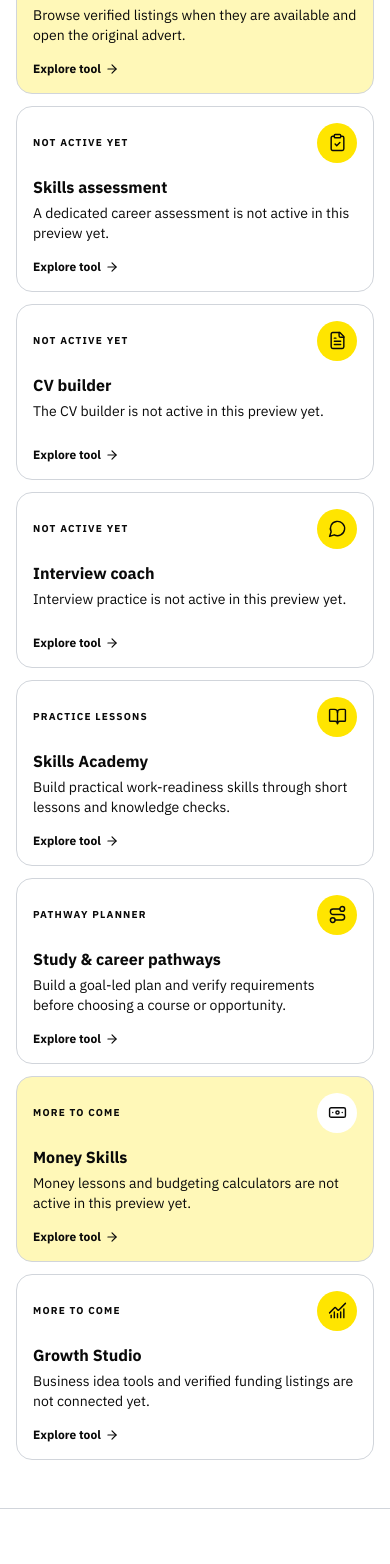
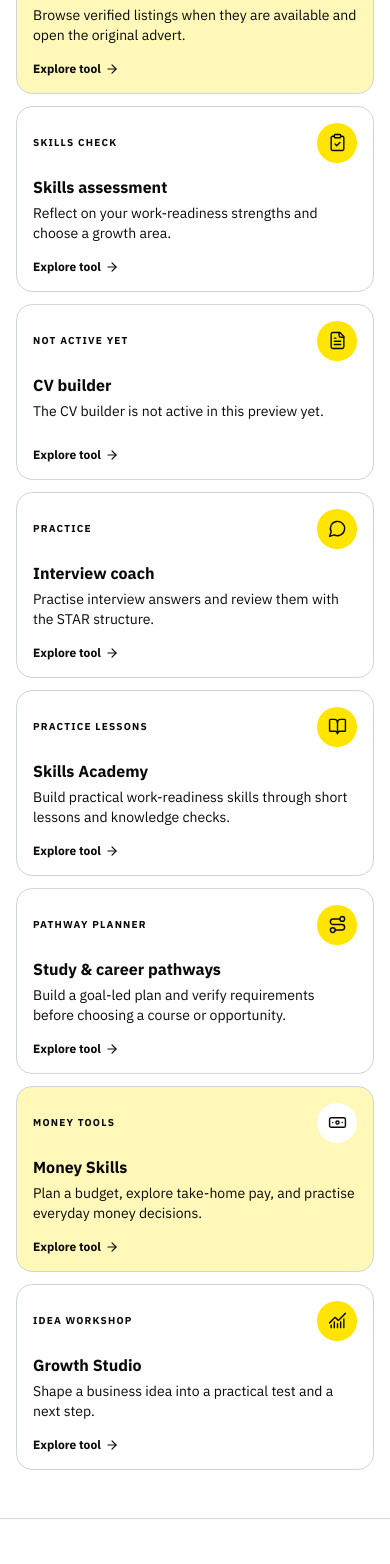
Before and after one commit to Fixerone1/Hackathon, a Next.js app: page / in a window 390 px wide. Shown: the part 1460-3024 px from the top of the page. Built offline with nearby package versions, Linux system fonts and the light colour scheme; no server answers.

Commit message:
index.html

```diff
--- a/src/app/app/layout.tsx
+++ b/src/app/app/layout.tsx
@@ -6,11 +6,9 @@ import { ForgeProvider } from '@/components/ForgeContext';
 export default function Layout({ children }: { children: ReactNode }) {
   return (
     <PublicShell variant="workspace">
-      <div className="pb-20 md:pb-0">
-        <WorkspaceGuard>
-          <ForgeProvider>{children}</ForgeProvider>
-        </WorkspaceGuard>
-      </div>
+      <WorkspaceGuard>
+        <ForgeProvider>{children}</ForgeProvider>
+      </WorkspaceGuard>
     </PublicShell>
   );
 }
--- a/src/app/page.tsx
+++ b/src/app/page.tsx
@@ -64,17 +64,17 @@ const audiences = [
   {
     icon: Compass,
     title: 'Not sure which career to choose?',
-    text: 'Use your profile to gather your interests, skills, and goals as you consider possible directions. A dedicated career assessment is not active in this preview.',
+    text: 'Use the skills check and pathway planner to reflect on your strengths and research possible next steps. The results are for guidance, not a formal career assessment.',
   },
   {
     icon: Lightbulb,
     title: 'Have a business idea or need funding?',
-    text: 'You can explore a business direction, but verified business-funding listings are not connected yet. Check funding offers directly with the official provider.',
+    text: 'Use Growth Studio to shape an idea into a small test. Verified business-funding listings are not connected yet, so check offers directly with official providers.',
   },
   {
     icon: Banknote,
     title: 'Want to feel more confident with money?',
-    text: 'Explore the Money Skills area for practical next steps. Its lessons and budgeting calculators are not active in this preview yet.',
+    text: 'Explore practical money lessons, budgeting tools, savings goals, and take-home pay estimates in Money Skills.',
   },
 ];
 
@@ -237,7 +237,7 @@ export default function HomePage() {
         <div className="mt-6 rounded-2xl border-2 border-sunshine bg-white p-5 sm:p-6">
           <h3 className="font-bold text-midnight">What to expect in this preview</h3>
           <p className="mt-2 text-sm leading-6 text-midnight">
-            This is an early preview. Opportunity listings are curated and checked before publication, but the feed may be empty, availability can change, and a match is not guaranteed. Each listing links to its original source. Study pathways do not yet include verified courses or university deadlines. CV, interview, career-assessment, Skills Academy, and Money Skills tools are not active yet, and there are no verified business-funding listings. Ukukhanya does not apply to institutions or employers for you, guarantee funding, or replace official application information. Always confirm details directly with the institution, employer, or funder.
+            This is an early preview. Opportunity listings are curated and checked before publication, but the feed may be empty, availability can change, and a match is not guaranteed. Each listing links to its original source. Skills Academy, career self-assessment, interview practice, Money Skills, and Growth Studio offer practical guidance, not accredited qualifications or guaranteed outcomes. Study pathways do not yet include a verified course catalogue or university deadlines, and there are no verified business-funding listings. Ukukhanya does not apply to institutions or employers for you or replace official application information. Always confirm details directly with the institution, employer, or funder.
           </p>
         </div>
         <div className="mt-4 rounded-2xl border border-slate-200 bg-white p-5 sm:p-6">
--- a/src/components/PublicShell.tsx
+++ b/src/components/PublicShell.tsx
@@ -68,8 +68,8 @@ export function PublicShell({ children, variant = 'public' }: { children: ReactN
         </nav>}
       </header>
       {variant === 'workspace' && <WorkspaceNav />}
-      <main id="main-content" className="min-h-[50vh] bg-canvas">{children}</main>
-      <footer className={`site-footer relative isolate overflow-hidden ${variant === 'workspace' ? 'pb-20 md:pb-0' : ''}`}>
+      <main id="main-content" className={`min-h-[50vh] bg-canvas ${variant === 'workspace' ? 'pb-[calc(5rem+env(safe-area-inset-bottom))] md:pb-0' : ''}`}>{children}</main>
+      <footer className="site-footer relative isolate overflow-hidden">
         <img src={`${process.env.NEXT_PUBLIC_BASE_PATH || ''}/images/careerforge-people.jpg`} alt="" aria-hidden="true" className="absolute inset-0 h-full w-full object-cover opacity-35" />
         <div className="absolute inset-0 bg-black/60" aria-hidden="true" />
         <div className="relative mx-auto max-w-6xl px-4 pb-6 pt-10 sm:px-6 sm:pb-7 sm:pt-12 lg:px-8">
--- a/src/components/WorkspaceNav.tsx
+++ b/src/components/WorkspaceNav.tsx
@@ -11,28 +11,39 @@ export function WorkspaceNav() {
   return (
     <>
       <nav aria-label="Workspace sections" className="sticky top-[68px] z-20 hidden border-b border-slate-200 bg-white md:block">
-        <div className="mx-auto flex max-w-6xl gap-1 overflow-x-auto px-4 py-2">
+        <div className="mx-auto grid max-w-6xl grid-cols-5 gap-2 px-4 py-2 lg:px-8">
           {workspaceNavigation.map(({ href, label, Icon }) => {
             const active = href === '/app' ? pathname === href : pathname.startsWith(href);
             return (
-              <Link key={href} href={href} aria-current={active ? 'page' : undefined}
-                className={`flex min-h-11 shrink-0 items-center gap-2 rounded-lg px-4 text-sm transition-colors ${active ? 'bg-sunshine-light font-bold text-black' : 'font-medium text-slate-700 hover:bg-slate-50'}`}>
-                <Icon size={17} strokeWidth={1.8} aria-hidden="true" />{label}{active && <span className="h-1.5 w-1.5 rounded-full bg-sunshine-dark" aria-hidden="true" />}
+              <Link
+                key={href}
+                href={href}
+                aria-current={active ? 'page' : undefined}
+                className={`flex min-h-12 min-w-0 items-center justify-center gap-2 rounded-xl border px-2 text-xs transition-colors lg:text-sm ${active ? 'border-sunshine bg-sunshine-light font-bold text-black' : 'border-transparent font-medium text-slate-700 hover:border-slate-200 hover:bg-slate-50'}`}
+              >
+                <Icon size={18} strokeWidth={active ? 2.1 : 1.8} className="shrink-0" aria-hidden="true" />
+                <span className="truncate">{label}</span>
+                {active && <span className="h-1.5 w-1.5 shrink-0 rounded-full bg-sunshine-dark" aria-hidden="true" />}
               </Link>
             );
           })}
         </div>
       </nav>
-      <nav aria-label="Workspace sections" className="fixed inset-x-0 bottom-0 z-50 border-t border-slate-200 bg-white pb-[env(safe-area-inset-bottom)] shadow-[0_-4px_16px_rgba(10,10,10,0.08)] md:hidden">
-        <div className="mx-auto flex max-w-xl">
+      <nav aria-label="Workspace sections" className="fixed inset-x-0 bottom-0 z-50 border-t border-slate-200 bg-white/95 pb-[env(safe-area-inset-bottom)] shadow-[0_-4px_16px_rgba(10,10,10,0.08)] backdrop-blur md:hidden">
+        <div className="mx-auto grid w-full max-w-xl grid-cols-5">
           {workspaceNavigation.map(({ href, label, shortLabel, Icon }) => {
             const active = href === '/app' ? pathname === href : pathname.startsWith(href);
             return (
-              <Link key={href} href={href} aria-current={active ? 'page' : undefined} aria-label={label}
-                className={`flex min-h-16 min-w-0 flex-1 flex-col items-center justify-center gap-1 px-0.5 text-center text-[10px] font-medium leading-none transition-colors sm:text-[11px] ${active ? 'bg-sunshine-light font-bold text-black' : 'text-slate-600 hover:bg-slate-50 hover:text-slate-900'}`}>
-                <Icon size={18} strokeWidth={active ? 2.2 : 1.7} aria-hidden="true" />
-                <span className="whitespace-nowrap">{shortLabel}</span>
-                {active && <span className="h-1 w-1 rounded-full bg-sunshine-dark" aria-hidden="true" />}
+              <Link
+                key={href}
+                href={href}
+                aria-current={active ? 'page' : undefined}
+                aria-label={label}
+                className={`flex min-h-16 min-w-0 flex-col items-center justify-center gap-1 px-0.5 text-center text-[10px] font-medium leading-none transition-colors sm:text-[11px] ${active ? 'bg-sunshine-light font-bold text-black' : 'text-slate-600 hover:bg-slate-50 hover:text-slate-900'}`}
+              >
+                <Icon size={19} strokeWidth={active ? 2.2 : 1.7} aria-hidden="true" />
+                <span className="max-w-full truncate">{shortLabel}</span>
+                {active && <span className="h-1 w-4 rounded-full bg-sunshine-dark" aria-hidden="true" />}
               </Link>
             );
           })}
--- a/src/lib/navigation.ts
+++ b/src/lib/navigation.ts
@@ -20,8 +20,8 @@ export const workspaceNavigation = [
     label: 'Money Skills',
     shortLabel: 'Money',
     Icon: Banknote,
-    text: 'Money lessons and budgeting calculators are not active in this preview yet.',
-    tag: 'MORE TO COME',
+    text: 'Plan a budget, explore take-home pay, and practise everyday money decisions.',
+    tag: 'MONEY TOOLS',
     focus: ['money'],
   },
   {
@@ -29,8 +29,8 @@ export const workspaceNavigation = [
     label: 'Growth Studio',
     shortLabel: 'Ideas',
     Icon: ChartNoAxesCombined,
-    text: 'Business idea tools and verified funding listings are not connected yet.',
-    tag: 'MORE TO COME',
+    text: 'Shape a business idea into a practical test and a next step.',
+    tag: 'IDEA WORKSHOP',
     focus: ['business'],
   },
   { href: '/app/profile', label: 'Profile', shortLabel: 'Profile', Icon: UserRound },
@@ -53,8 +53,8 @@ export const employmentNavigation = [
     label: 'Skills assessment',
     Icon: ClipboardCheck,
     group: 'tools',
-    text: 'A dedicated career assessment is not active in this preview yet.',
-    tag: 'NOT ACTIVE YET',
+    text: 'Reflect on your work-readiness strengths and choose a growth area.',
+    tag: 'SKILLS CHECK',
     focus: ['work', 'study'],
   },
   {
@@ -71,8 +71,8 @@ export const employmentNavigation = [
     label: 'Interview coach',
     Icon: MessageCircle,
     group: 'tools',
-    text: 'Interview practice is not active in this preview yet.',
-    tag: 'NOT ACTIVE YET',
+    text: 'Practise interview answers and review them with the STAR structure.',
+    tag: 'PRACTICE',
     focus: ['work'],
   },
   {
```
